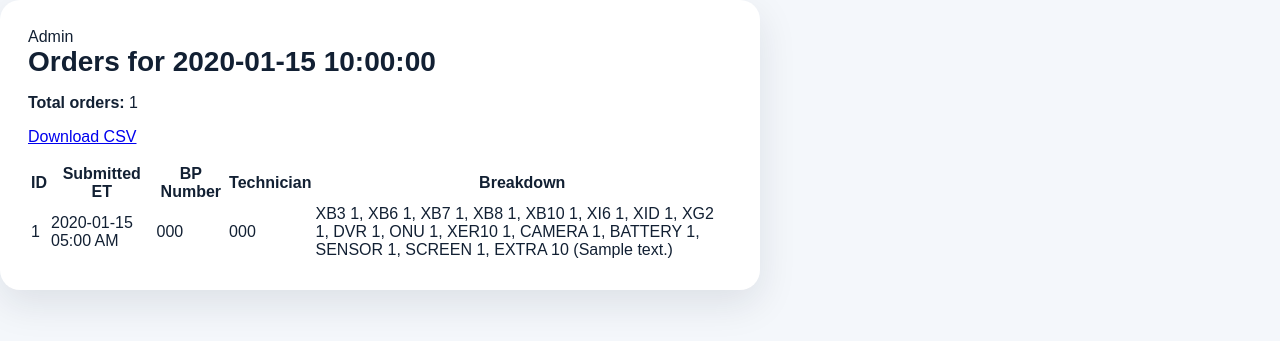
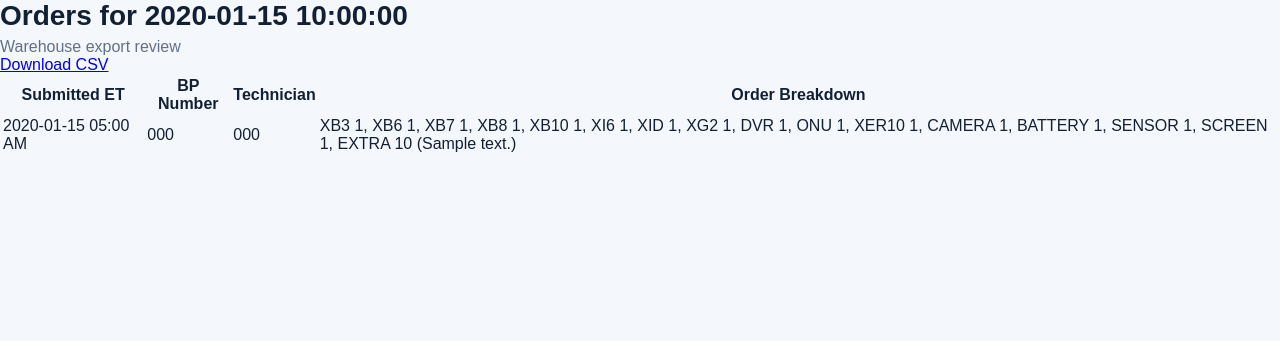
Before and after one commit to Godson2612/warehouse-mini-app, a Flask app: template template/admin_orders.html in a window 1280 px wide. Shown: the top 341 px of the page. Run offline with Flask 3, Linux system fonts and the light colour scheme; tables that the repository leaves empty hold one stand-in row (values such as "Sample post"); the template is opened without the code that fills it: values that come from a table or form of the project are taken from there, most other values are stand-ins (such as "Sample title", 1, 10 or a date in 2020); some libraries are stand-ins or nearby versions.

Commit message:
Update admin_orders.html

```diff
--- a/template/admin_orders.html
+++ b/template/admin_orders.html
@@ -1,55 +1,45 @@
 <!DOCTYPE html>
 <html lang="en">
 <head>
-  <meta charset="UTF-8" />
-  <meta
-    name="viewport"
-    content="width=device-width, initial-scale=1.0, maximum-scale=1.0, minimum-scale=1.0, user-scalable=no, viewport-fit=cover"
-  />
+  <meta charset="UTF-8">
+  <meta name="viewport" content="width=device-width, initial-scale=1.0">
   <title>Admin Orders</title>
-  <link rel="stylesheet" href="{{ url_for('static', filename='style.css', v='21') }}" />
+  <link rel="stylesheet" href="{{ url_for('static', filename='style.css') }}">
 </head>
-<body>
-  <div class="app-shell">
-    <div class="app-scroll">
-      <div class="container">
-        <div class="card">
-          <div class="badge">Admin</div>
-          <h1 class="page-title">Orders for {{ selected_date }}</h1>
-
-          <div class="info-box">
-            <p><strong>Total orders:</strong> {{ orders|length }}</p>
-            <p>
-              <a class="inline-link" href="{{ url_for('admin_export_csv', date=selected_date, token=request.args.get('token')) }}">
-                Download CSV
-              </a>
-            </p>
+<body class="admin-body">
+  <div class="admin-wrap">
+    <div class="admin-card">
+      <div class="admin-top">
+        <div>
+          <h1>Orders for {{ selected_date }}</h1>
+          <p class="subtitle">Warehouse export review</p>
+        </div>
+        <a class="secondary-btn" href="{{ url_for('admin_export_csv', date=selected_date, token=request.args.get('token')) }}">Download CSV</a>
       </div>
 
       {% if orders %}
-          <div class="admin-table-wrap">
+      <div class="table-scroll">
         <table class="admin-table">
           <thead>
             <tr>
-                  <th>ID</th>
               <th>Submitted ET</th>
               <th>BP Number</th>
               <th>Technician</th>
-                  <th>Breakdown</th>
+              <th>Order Breakdown</th>
             </tr>
           </thead>
           <tbody>
             {% for order in orders %}
             <tr>
-                  <td>{{ order.id }}</td>
               <td>{{ order.created_at_et().strftime("%Y-%m-%d %I:%M %p") }}</td>
               <td>{{ order.bp_number }}</td>
               <td>{{ order.telegram_name or "-" }}</td>
               <td>
-                    XB3 {{ order.xb3 }}, XB6 {{ order.xb6 }}, XB7 {{ order.xb7 }}, XB8 {{ order.xb8 }}, XB10 {{ order.xb10 }},
-                    XI6 {{ order.xi6 }}, XID {{ order.xid }}, XG2 {{ order.xg2 }}, DVR {{ order.dvr }}, ONU {{ order.onu }},
-                    XER10 {{ order.xer10 }}, CAMERA {{ order.camera }}, BATTERY {{ order.battery }}, SENSOR {{ order.sensor }},
-                    SCREEN {{ order.screen }}, EXTRA {{ order.extra_qty }}{% if order.extra_note %} ({{ order.extra_note }}){% endif %}
+                XB3 {{ order.xb3 }}, XB6 {{ order.xb6 }}, XB7 {{ order.xb7 }}, XB8 {{ order.xb8 }},
+                XB10 {{ order.xb10 }}, XI6 {{ order.xi6 }}, XID {{ order.xid }}, XG2 {{ order.xg2 }},
+                DVR {{ order.dvr }}, ONU {{ order.onu }}, XER10 {{ order.xer10 }}, CAMERA {{ order.camera }},
+                BATTERY {{ order.battery }}, SENSOR {{ order.sensor }}, SCREEN {{ order.screen }},
+                EXTRA {{ order.extra_qty }}{% if order.extra_note %} ({{ order.extra_note }}){% endif %}
               </td>
             </tr>
             {% endfor %}
@@ -57,12 +47,8 @@
         </table>
       </div>
       {% else %}
-          <div class="empty-state">
-            <p>No orders found for this business date.</p>
-          </div>
+      <div class="empty-state">No orders found for this date.</div>
       {% endif %}
-        </div>
-      </div>
     </div>
   </div>
 </body>
```
Lines whose indentation alone changed are shown as unchanged.
